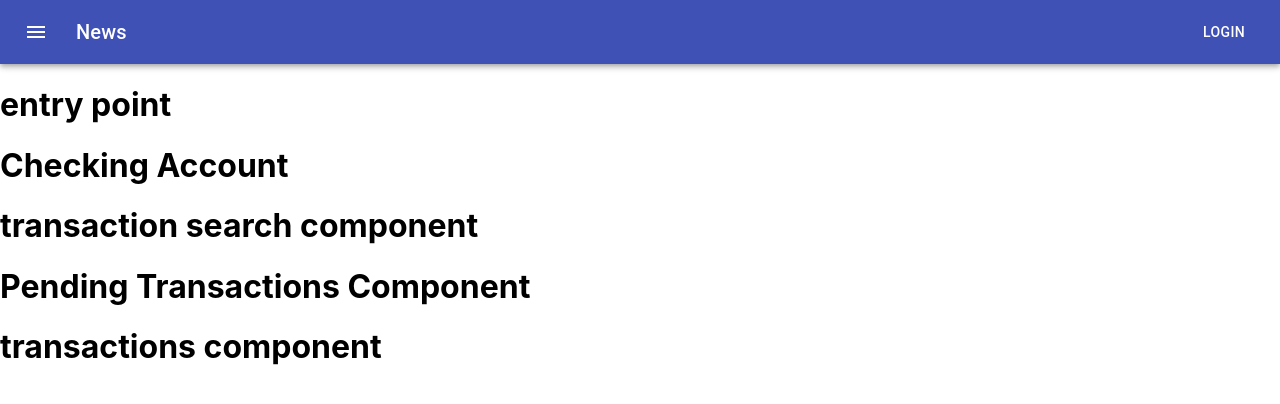
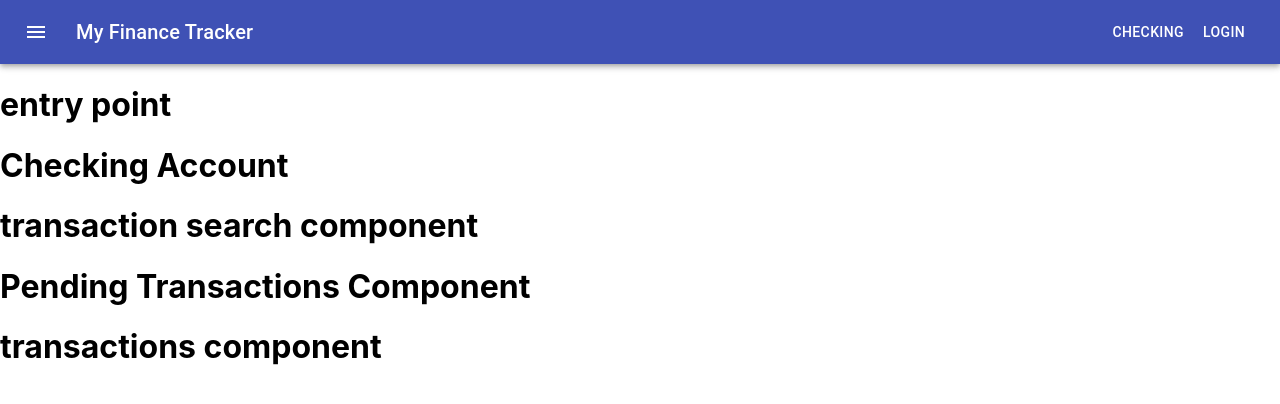
Before and after one commit to danlagos/react-checkbook, a React (Create React App) app: page / in a window 1280 px wide. Shown: the top 404 px of the page. Built offline with nearby package versions, Linux system fonts and the light colour scheme.

Commit message:
hard code navigation to checking account.  not linked.

```diff
--- a/src/App.js
+++ b/src/App.js
@@ -1,6 +1,6 @@
 import React from 'react';
 import Navbar from './components/navbar.js';
-import CheckingAccount from './components/checkingAccount.js';
+import CheckingAccount from './components/checkingAccount/checkingAccount.js';
 
 function App() {
   return (
--- a/src/components/navbar.js
+++ b/src/components/navbar.js
@@ -4,7 +4,7 @@ import { makeStyles } from '@material-ui/core/styles';
 import AppBar from '@material-ui/core/AppBar';
 import Toolbar from '@material-ui/core/Toolbar';
 import Typography from '@material-ui/core/Typography';
-import Button from '@material-ui/core/Button';
+import Button from '@material-ui/core/button';
 import IconButton from '@material-ui/core/IconButton';
 import MenuIcon from '@material-ui/icons/Menu';
 
@@ -24,14 +24,15 @@ function Navbar() {
   const classes = useStyles();
   return (
     <div>
-      <AppBar position="static">
+      <AppBar color="primary" position="static">
         <Toolbar>
           <IconButton edge="start" className={classes.menuButton} color="inherit" aria-label="menu">
             <MenuIcon />
           </IconButton>
           <Typography variant="h6" className={classes.title}>
-            News
+            My Finance Tracker
           </Typography>
+          <Button color="inherit">Checking</Button>
           <Button color="inherit">Login</Button>
         </Toolbar>
       </AppBar>
```
Also changed, not shown: src/components/checkingAccount/checkingAccount.js (renamed from src/components/checkingAccount.js), src/components/checkingAccount/pendingTransactions.js (renamed from src/components/pendingTransactions.js), src/components/checkingAccount/transactionSearch.js (renamed from src/components/transactionSearch.js), src/components/checkingAccount/transactions.js (renamed from src/components/transactions.js).
